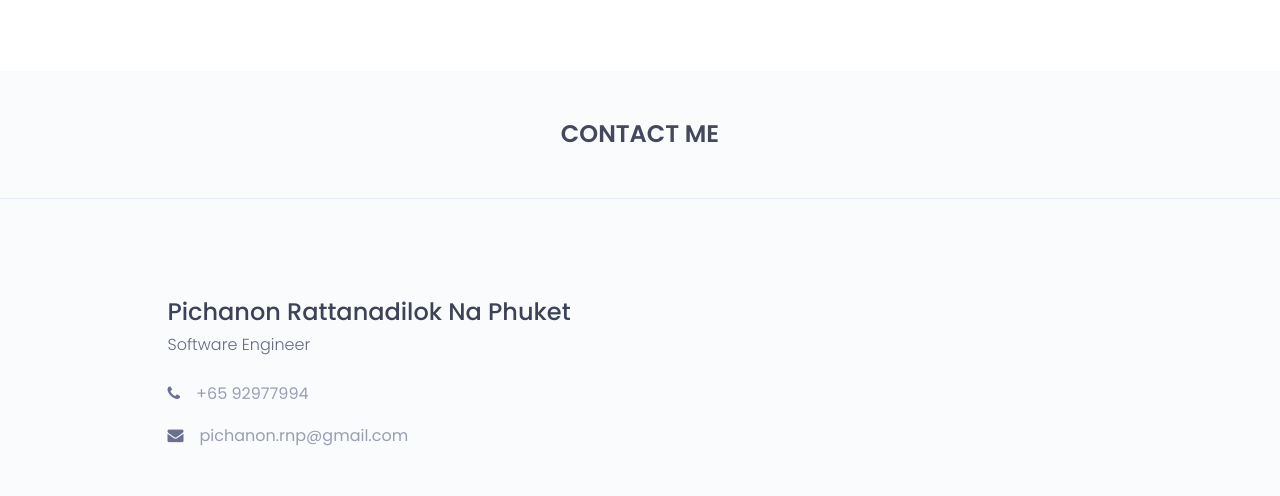
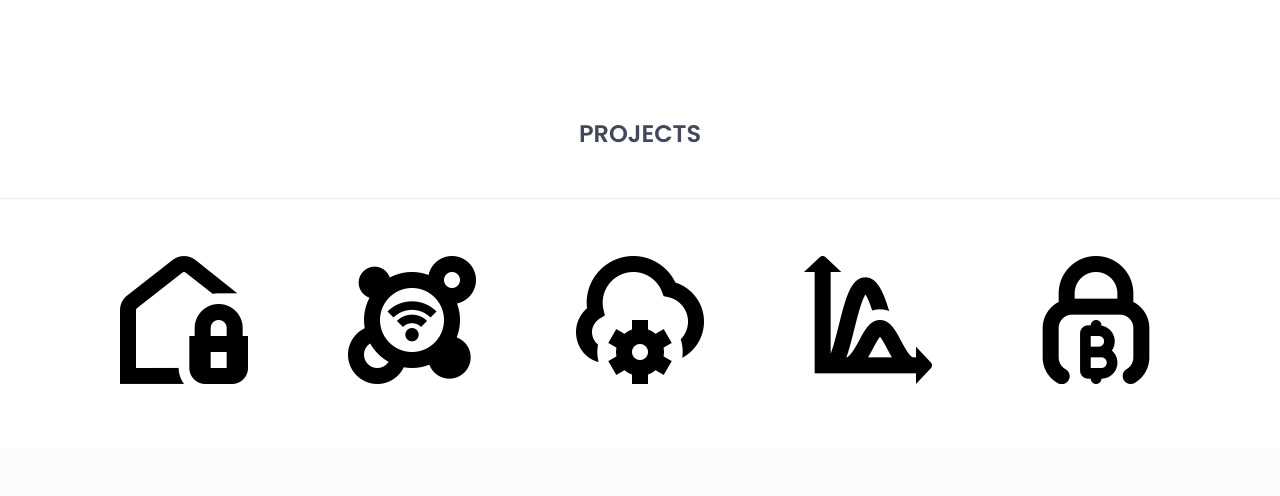
Before and after one commit to NonRNP/NonRNP.github.io, a plain HTML site: page index.html in a window 1280 px wide. Shown: the part 4262-4758 px from the top of the page. Drawn offline with nearby package versions, Linux system fonts and the light colour scheme.

Commit message:
add back project section

```diff
--- a/assets/css/style.css
+++ b/assets/css/style.css
@@ -465,7 +465,7 @@ span.single-timeline-horizontal.spacial-horizontal-line {width: 88px;}
     align-items: center;
     height: 250px;
 }
-.projects-area .item {padding: 0 25px;}
+.projects-area .item {padding: 0 50px;}
 
 .projects .projects-area .owl-carousel .owl-item img {
     display: block;
--- a/assets/js/custom.js
+++ b/assets/js/custom.js
@@ -67,8 +67,8 @@ $(document).ready(function(){
 
 		// i. client (carousel)
 
-			$('#client').owlCarousel({
-				items:7,
+			$('#project').owlCarousel({
+				items:5,
 				loop:true,
 				smartSpeed: 1000,
 				autoplay:true,
@@ -89,7 +89,7 @@ $(document).ready(function(){
 							items:4
 						},
 						1200:{
-							items:7
+							items:5
 						}
 					}
 				});
--- a/index.html
+++ b/index.html
@@ -401,7 +401,7 @@
 				</div>
 		</section>
 
-		<!--<section id="projects" class="projects">
+		<section id="projects" class="projects">
 			<div class="section-heading text-center">
 				<h2>projects</h2>
 			</div>
@@ -438,15 +438,15 @@
 								<img src="assets/images/projects/key-lock-crypto.png" alt="Blockchain-based Solution" />
 							</a>
 						</div>
-						<div class="item">
+						<!--<div class="item">
 							<a href="#">
 								<img src="assets/images/projects/c7.png" alt="brand-image" />
 							</a>
-						</div>
+						</div>-->
 					</div>
 				</div>
 			</div>
-		</section>-->
+		</section>
 		<!--</section>-->
 
 		<section id="contact" class="contact">
```
